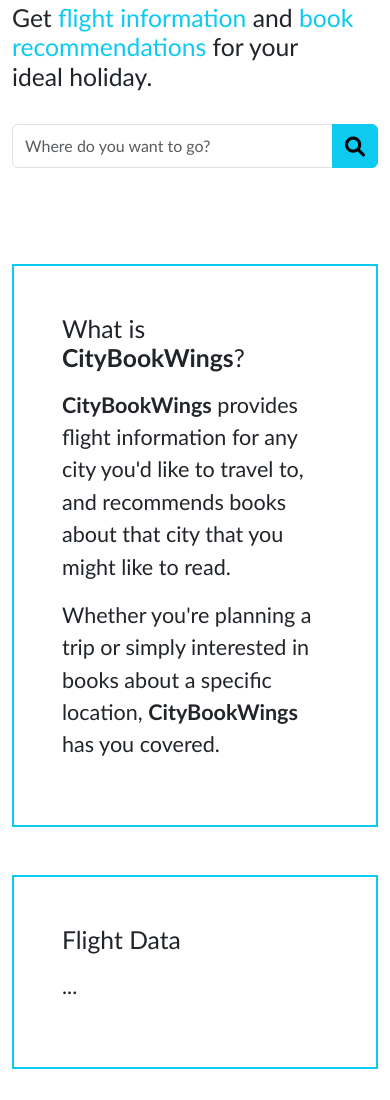
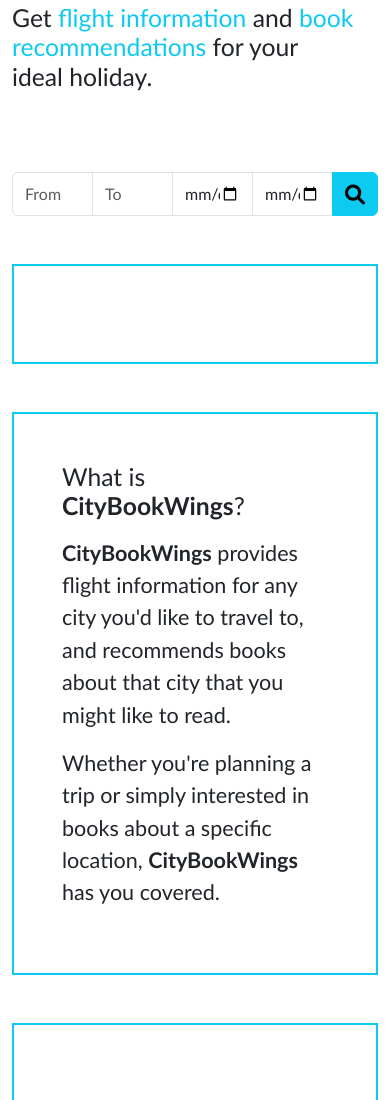
Before and after one commit to AoifeZ/city-book-wings, a plain HTML site: page index.html in a window 390 px wide. Shown: the part 400-1500 px from the top of the page. Drawn offline with nearby package versions, Linux system fonts and the light colour scheme.

Commit message:
Added JS with booking API

```diff
--- a/assets/script.js
+++ b/assets/script.js
@@ -0,0 +1,43 @@
+// script.js
+
+const apiKey = 'ccc9ddd496msh4060d25d12d754cp12e4a2jsn9b1f6f242732';
+const apiUrl = 'https://booking-com13.p.rapidapi.com/flights/return?';
+
+const citySearch = async () => {
+  const flightOrigin = document.getElementById('flightOrigin').value;
+  const flightDestination = document.getElementById('flightDestination').value;
+  const departureDate = document.getElementById('departureDate').value;
+  const returnDate = document.getElementById('returnDate').value;
+
+  const url = `${apiUrl}location_from=${flightOrigin}&location_to=${flightDestination}&departure_date=${departureDate}&return_date=${returnDate}&page=1&country_flag=us`;
+
+  const options = {
+    method: 'GET',
+    headers: {
+      'X-RapidAPI-Key': 'ccc9ddd496msh4060d25d12d754cp12e4a2jsn9b1f6f242732',
+      'X-RapidAPI-Host': 'booking-com13.p.rapidapi.com'
+    }
+  };
+
+  try {
+    const response = await fetch(url, options);
+    const result = await response.text();
+
+    // Log delineated results to the console
+    console.log('-------- API Results Start --------');
+    console.log(result);
+    console.log('-------- API Results End ----------');
+  } catch (error) {
+    console.error(error);
+  }
+};
+
+
+// Function to display results
+const displayResults = (results) => {
+  // Get the result container element
+  const resultsContainer = document.getElementById('searchResults');
+
+  // Update the content with the fetched results
+  resultsContainer.innerHTML = results;
+};
--- a/index.html
+++ b/index.html
@@ -49,15 +49,24 @@
 				<!-- Right column -->
 				<div class="col-md-6 align-items-center my-5">
 					<div class="row mb-4">
-						<h2>Get <span class="text-info">flight information</span> and <span class="text-info">book recommendations</span> for your
-							ideal&nbsp;holiday.</h2>
+						<h2>Get <span class="text-info">flight information</span> and <span class="text-info">book
+								recommendations</span>
+							for your ideal&nbsp;holiday.</h2>
 					</div>
+				</div>
+				<!-- Search fields -->
+				<div class="col-md-12">
 					<div class="row">
-						<div class="input-group">
-							<input type="text" id="citySearch" class="form-control" placeholder="Where do you want to go?">
-							<button onclick="citySearch()" class="btn btn-info fs-5" type="button">
-								<i class="fas fa-search"></i>
-							</button>
+						<div class="col-md-12">
+							<div class="input-group">
+								<input type="text" id="flightOrigin" class="form-control" placeholder="From">
+								<input type="text" id="flightDestination" class="form-control" placeholder="To">
+								<input type="date" id="departureDate" class="form-control" placeholder="Departure Date">
+								<input type="date" id="returnDate" class="form-control" placeholder="Return Date">
+								<button onclick="citySearch()" class="btn btn-info fs-5" type="button">
+									<i class="fas fa-search"></i>
+								</button>
+							</div>
 						</div>
 					</div>
 				</div>
@@ -67,6 +76,11 @@
 
 	<!-- Main Content Section -->
 	<main class="container">
+
+		<!-- Flight Data Section -->
+		<section id="flights" class="border border-info border-2 my-5 p-5">
+			<div id="searchResults"></div>
+		</section>
 
 		<!-- About Section -->
 		<section id="about" class="border border-info border-2 my-5 p-5">
@@ -83,12 +97,7 @@
 
 		<!-- Flight Data Section -->
 		<section id="flights" class="border border-info border-2 my-5 p-5">
-			<div>
-				<h2>Flight Data</h2>
-				<p class="fs-4 my-3">
-					...
-				</p>
-			</div>
+			<div id="searchResults"></div>
 		</section>
 
 		<!-- Calendar Section -->
@@ -133,7 +142,7 @@
 	<script src="https://cdn.jsdelivr.net/npm/bootstrap@5.3.2/dist/js/bootstrap.min.js"
 		integrity="sha384-BBtl+eGJRgqQAUMxJ7pMwbEyER4l1g+O15P+16Ep7Q9Q+zqX6gSbd85u4mG4QzX+"
 		crossorigin="anonymous"></script>
-	<script src="script.js"></script>
+	<script src="./assets/script.js"></script>
 </body>
 
 </html>
```
